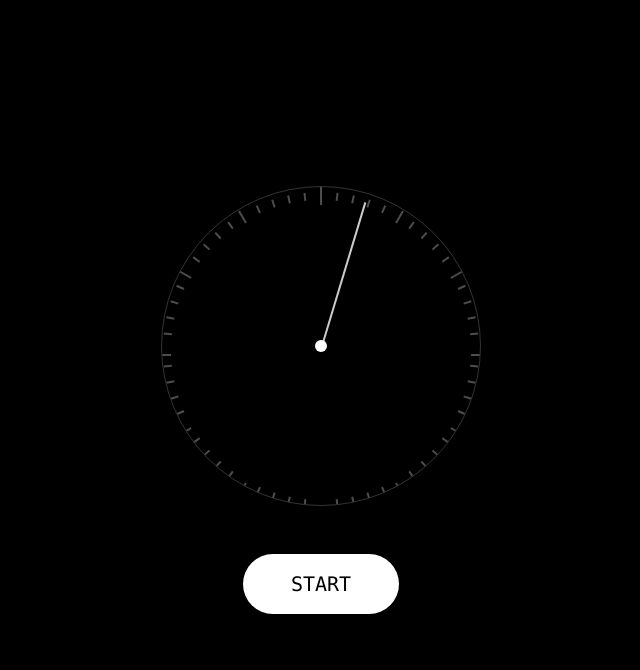
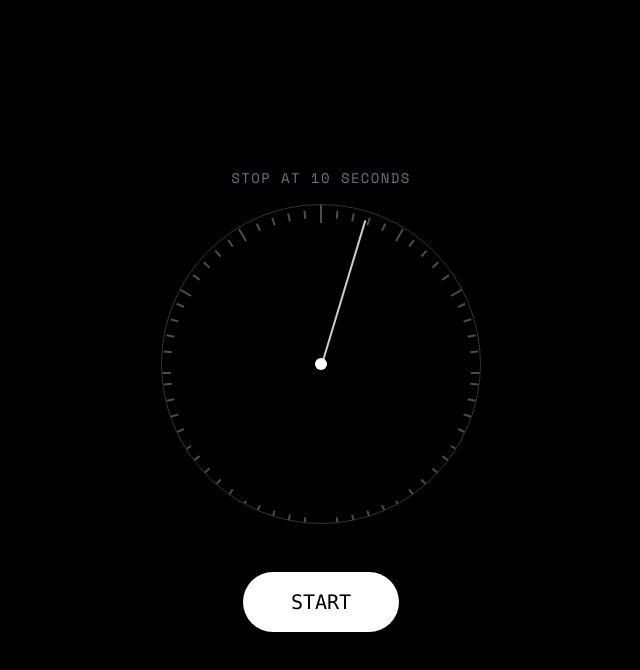
Before and after one commit to galitsky94/timewarp, a React (Vite) app: page / in a window 1280 px wide. Both pictures are taken after a click on the button "Let's find out". Shown: the top 670 px of the page, without its empty margins (319-959 px from the left). Built offline with nearby package versions, Linux system fonts and the light colour scheme.

Commit message:
Fix: Move instructions above clock and only show before test starts

```diff
--- a/src/components/TestScreen.tsx
+++ b/src/components/TestScreen.tsx
@@ -40,6 +40,13 @@ const TestScreen: React.FC<TestScreenProps> = ({ onStop, startTest }) => {
 
   return (
     <div className="flex flex-col items-center justify-center w-full h-full">
+      {/* Instruction text - only show before test has started */}
+      {!testStarted && (
+        <p className="text-gray-500 text-sm mono tracking-widest mb-4">
+          STOP AT 10 SECONDS
+        </p>
+      )}
+
       {/* Minimal clock visualization */}
       <div className="relative w-80 h-80 mb-12">
         <div className="absolute inset-0 rounded-full border border-white/20 flex items-center justify-center overflow-hidden">
@@ -76,12 +83,6 @@ const TestScreen: React.FC<TestScreenProps> = ({ onStop, startTest }) => {
       >
         {testStarted ? 'STOP' : 'START'}
       </button>
-
-      {testStarted && (
-        <p className="mt-6 text-gray-500 text-sm mono tracking-widest">
-          STOP AT 10 SECONDS
-        </p>
-      )}
     </div>
   );
 };
```
